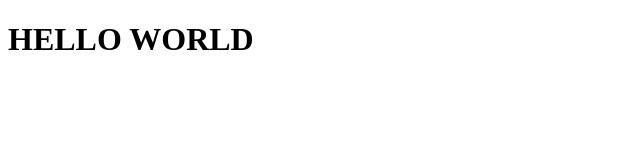
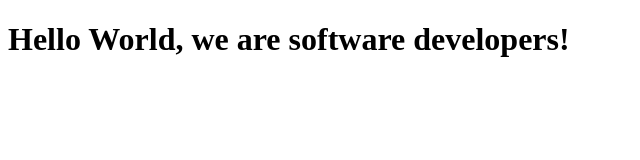
Before and after one commit to ReAliens/microversabdoo, a plain HTML site: page index.html in a window 1280 px wide. Shown: the whole page, without its empty margins (0-640 px from the left). Drawn offline with Linux system fonts and the light colour scheme.

Commit message:
sec commit

```diff
--- a/index.html
+++ b/index.html
@@ -9,7 +9,7 @@
   <body>
     <script src="https://cdn.freecodecamp.org/testable-projects-fcc/v1/bundle.js"></script>
 
-  <h1>HELLO WORLD</h1>
+  <h1>Hello World, we are software developers!</h1>
     <script  src="js/index.js"></script>
   </body>
 </html>
```
